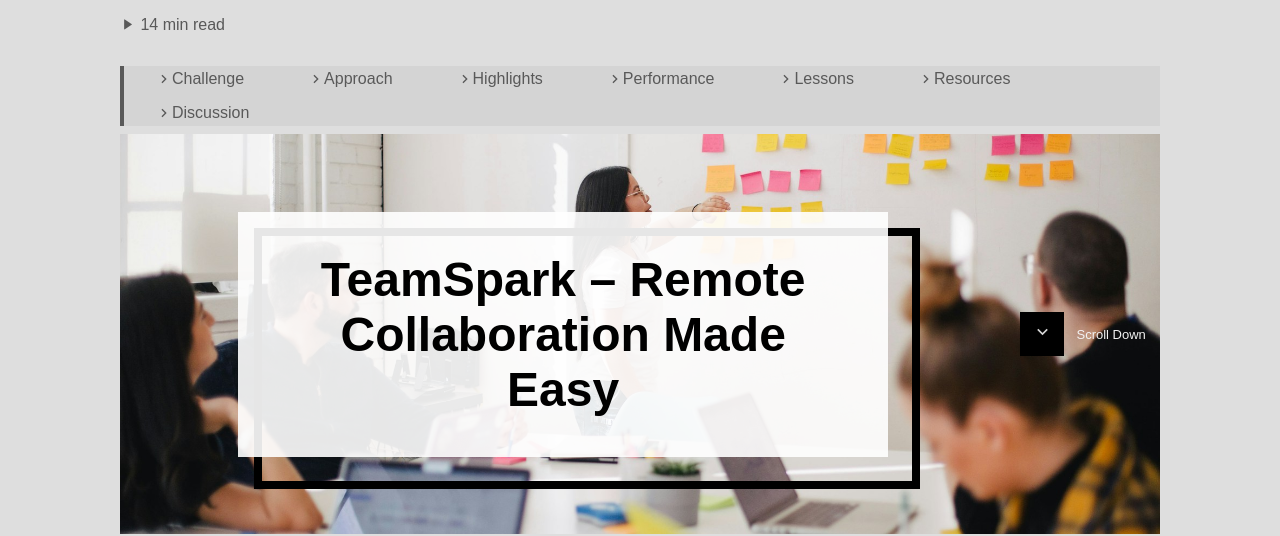
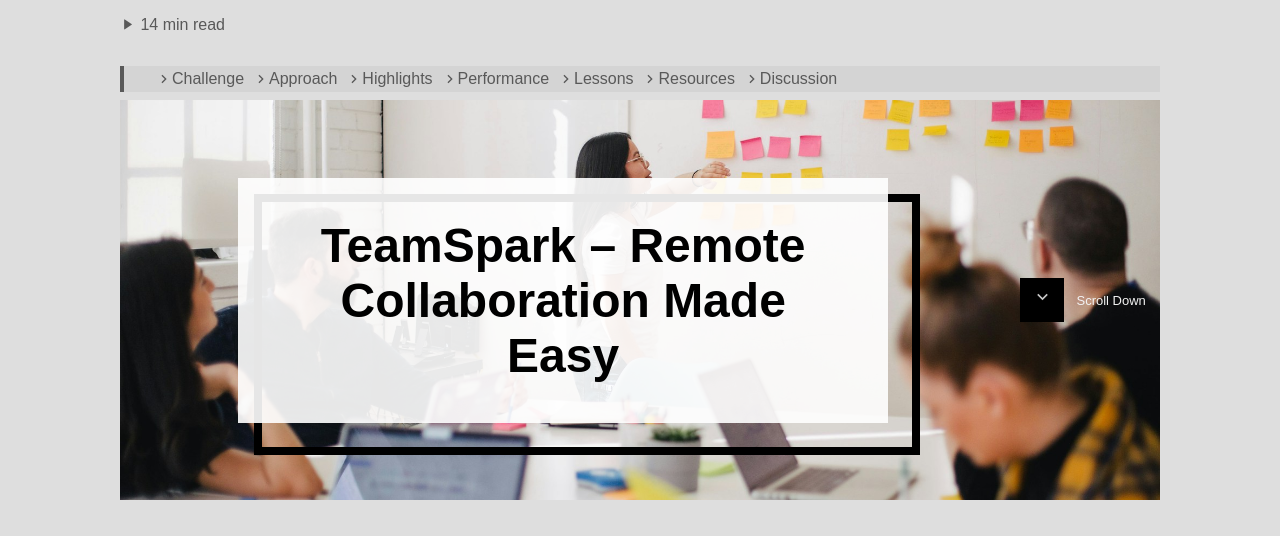
Before and after one commit to CodexLoop/My-personal-website, a plain HTML site: page blogs/teamspark-blogpost.html in a window 1280 px wide. Shown: the part 281-817 px from the top of the page. Drawn offline with nearby package versions, Linux system fonts and the light colour scheme; a script that the page names is missing; a web font is replaced by a local one.

Commit message:
Update on toc

```diff
--- a/assets/css/styles.css
+++ b/assets/css/styles.css
@@ -241,7 +241,7 @@ body.dark-theme {
 .blog-toc ul {
   display: flex;
   flex-wrap: wrap;
-  gap: 1rem 4rem;
+  gap: 1rem 1ch;
   justify-items: baseline;
 }
 .blog-toc a {
--- a/blogs/teamspark-blogpost.html
+++ b/blogs/teamspark-blogpost.html
@@ -45,7 +45,7 @@
     <link rel="stylesheet" href="https://cdnjs.cloudflare.com/ajax/libs/remixicon/3.4.0/remixicon.css" crossorigin="">
 
     <!-- CSS -->
-    <link rel="stylesheet" href="../assets/css/styles.css">
+    <link rel="stylesheet" href="../assets/css/styles.min.css">
 
     <!-- Title -->
     <title>M Thusi | TeamSpark - Blog</title>
```
Also changed, not shown: assets/css/styles.min.css.
